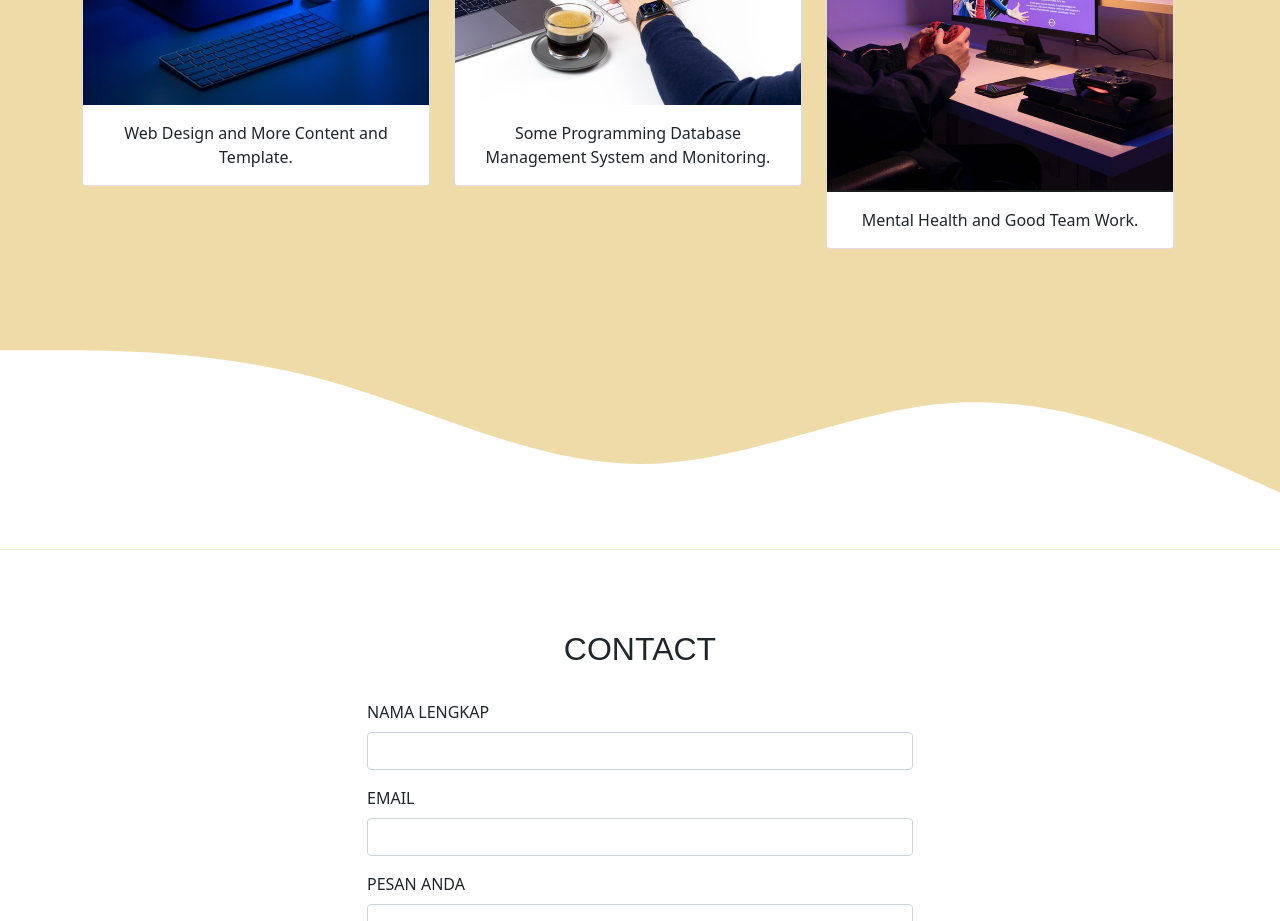
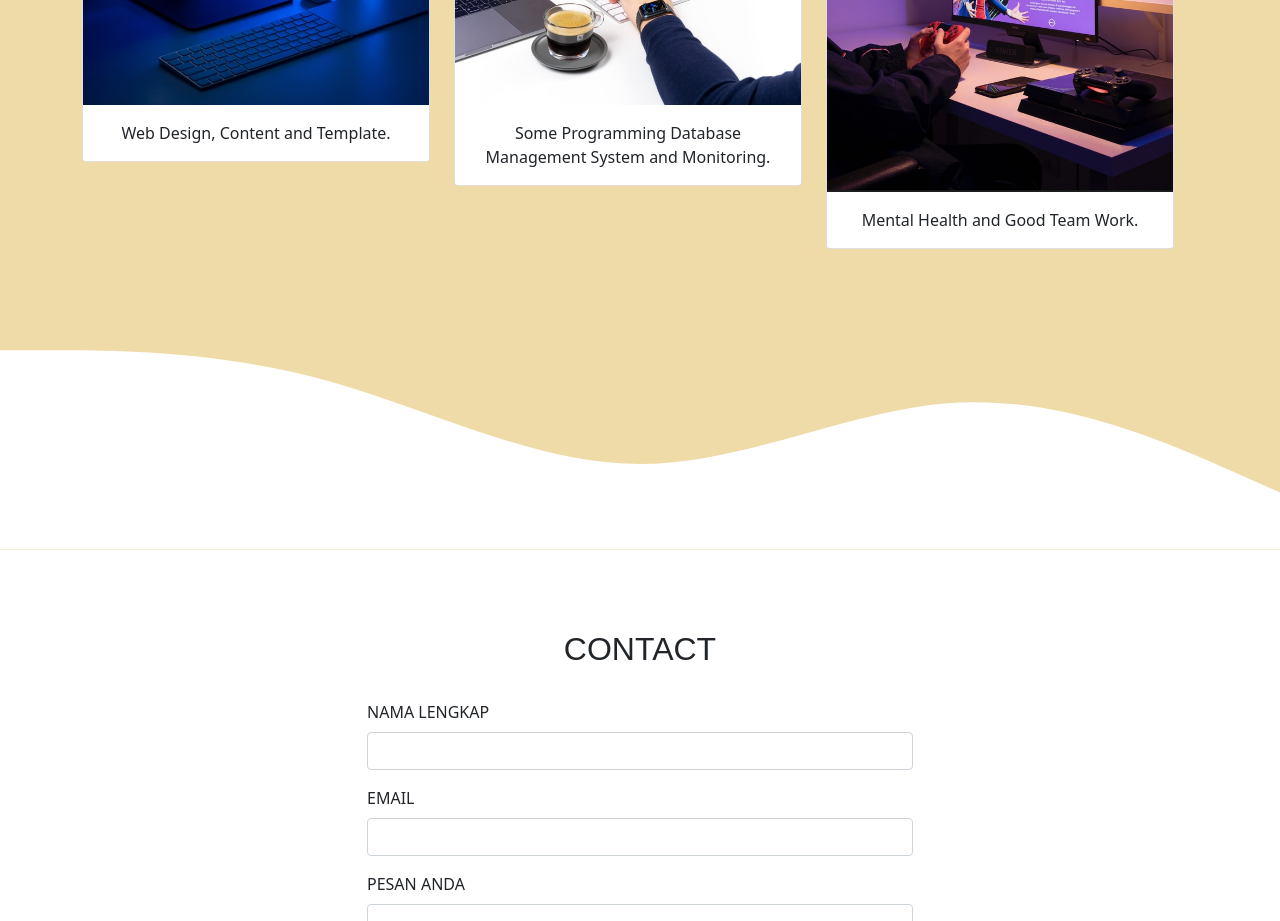
Before and after one commit to rendipribadi/rendipribadi.github.io, a plain HTML site: page index.html in a window 1280 px wide. Shown: the part 2880-3801 px from the top of the page. Drawn offline with nearby package versions, Linux system fonts and the light colour scheme.

Commit message:
Update index.html

```diff
--- a/index.html
+++ b/index.html
@@ -153,7 +153,7 @@
             <a href="https://web.facebook.com/rendi.pribadi" class="fa fa-facebook"></a>
             <a href="https://twitter.com/rerendidie" class="fa fa-twitter"></a>
             <a href="https://www.instagram.com/abuihsanbasyir/" class="fa fa-instagram"></a>
-<!--             <a href="/img/cv.pdf" class="fa fa-download">Download CV</a> -->
+<!--             <a href="/img/cv.pdf" target="_blank" class="fa fa-download">Download CV</a> -->
       <svg xmlns="http://www.w3.org/2000/svg" viewBox="0 0 1440 320">
         <path
           fill="#ffffff"
@@ -302,7 +302,7 @@
               <div class="card">
                 <img src="img/projects/1.jpg" class="card-img-top" alt="project1" />
                 <div class="card-body">
-                  <p class="card-text">Web Design and More Content and Template.</p>
+                  <p class="card-text">Web Design, Content and Template.</p>
                 </div>
               </div>
             </div>
```
